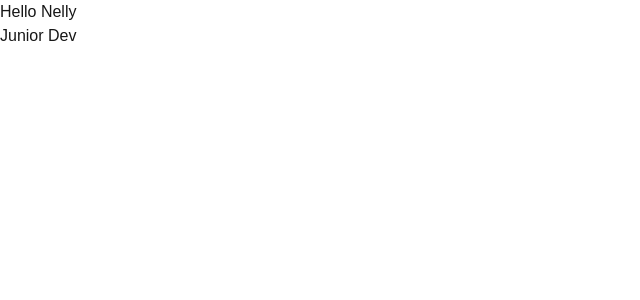
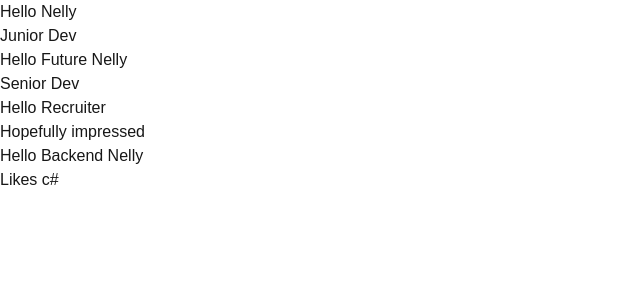
Before and after one commit to nellysosobrado/lia-tracker, a Next.js app: page / in a window 1280 px wide. Shown: the top 300 px of the page, without its empty margins (0-640 px from the left). Built offline with nearby package versions, Linux system fonts and the light colour scheme.

Commit message:
Added list rendering with map

```diff
--- a/src/app/page.tsx
+++ b/src/app/page.tsx
@@ -2,15 +2,50 @@ import Greeting from "@/components/Greeting"
 
 
 export default function Home(){
-  return (
+  const people= [
+    {
+      name: "Nelly",
+      role: "Junior Dev"
+    },
+    {
+      name: "Future Nelly",
+      role: "Senior Dev"
+    },
+    {
+      name: "Recruiter",
+      role:"Hopefully impressed"
+    },
+    {
+      name: "Backend Nelly",
+      role: "Likes c#"
+    }
+  ]
+
+  return(
     <main>
-      <Greeting
-      name="Nelly"
-      role="Junior Dev"
-      />
+      {people.map((person) =>(
+<Greeting
+key={person.name}
+name={person.name}
+role={person.role}
+/>
+
+      ))}
     </main>
   )
 }
+
+// export default function Home(){
+//   return (
+//     <main>
+//       <Greeting
+//       name="Nelly"
+//       role="Junior Dev"
+//       />
+//       <Greeting name= "Me" role="tester"/>
+//     </main>
+//   )
+// }
 
 // export default function Home() {
 
```
